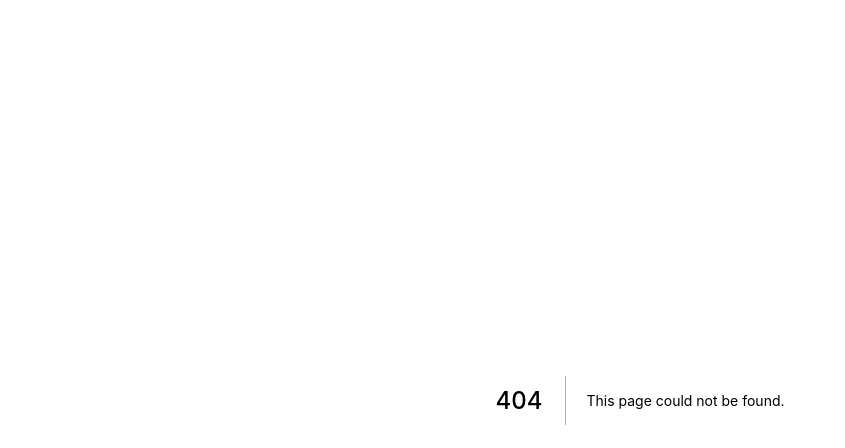
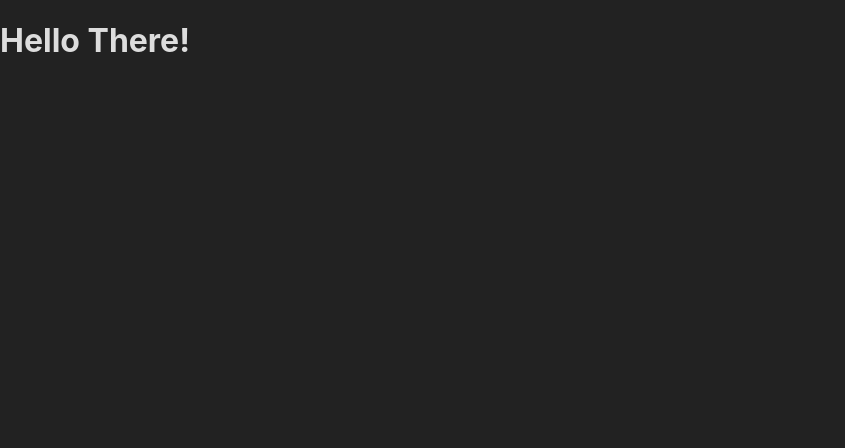
Before and after one commit to GabrielFelix23/CursoNextjs, a Next.js app in the folder next-site/: page /post/hello-there in a window 1280 px wide. Before the commit this address had no page. Shown: the top 448 px of the page, without its empty margins (0-845 px from the left). Built offline with nearby package versions, Linux system fonts and the light colour scheme.

Commit message:
Adicionando o primeiro blog post

```diff
--- /dev/null
+++ b/next-site/pages/post/hello-there.tsx
@@ -0,0 +1,7 @@
+const Hello = () => (
+    <div>
+        <h1>Hello There!</h1>
+    </div>
+)
+
+export default Hello
```
Also changed, not shown: next-site/pages/index.tsx (+6 -1 lines).
